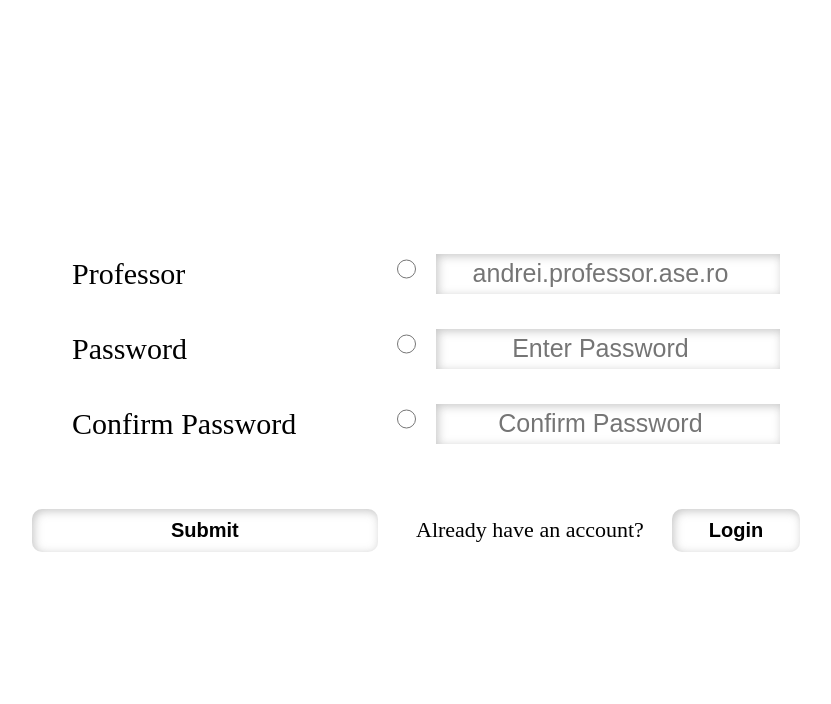
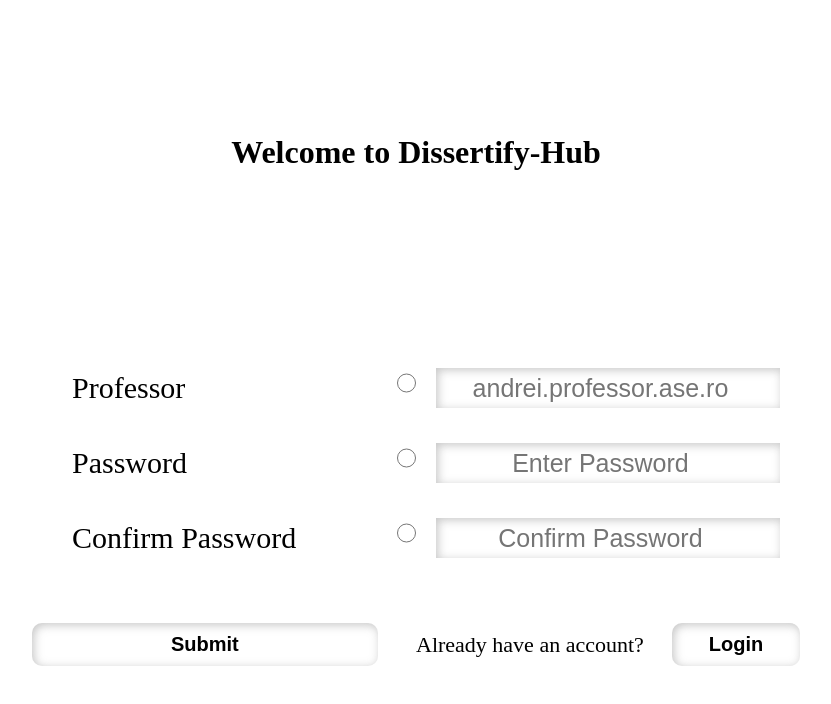
Before and after one commit to Ahamdan114/dissertify-hub, a React (Create React App) app in the folder client/: page / in a window 1280 px wide. Shown: the top 704 px of the page, without its empty margins (224-1055 px from the left). Built offline with nearby package versions, Linux system fonts and the light colour scheme.

Commit message:
Added title and style the arragements of elements

```diff
--- a/client/src/components/Authentication.css
+++ b/client/src/components/Authentication.css
@@ -20,6 +20,16 @@
     flex-direction: column;
     justify-content: center;
     align-items: center;
+}
+
+.from-container-introduction {
+    width: 100%;
+    display: flex;
+    flex-direction: column;
+
+    justify-content: center;
+    align-items: center;
+    margin-bottom: 25%;
 }
 
 /*.formContainer >*/
--- a/client/src/components/Authentication.jsx
+++ b/client/src/components/Authentication.jsx
@@ -94,6 +94,10 @@
     return (
         <div className="auth-container">
             <form className="formContainer">
+                <div className="from-container-introduction">
+                    <h1 className="from-container-title">Welcome to Dissertify-Hub</h1>
+                    {/* <p>The place where a dissertation becomes everytime a possibility</p> */}
+                </div>
 
                 <div className="form-input">
                     <label>{isStudent ? "Student" : "Professor"}</label>
@@ -160,10 +164,7 @@
                     </div>
                     <div className="auth-redirection">
                         <p>Already have an account?</p>
-                        <button
-                            className="auth-redirection-btn"
-                            onClick={redirectLogin}
-                        >
+                        <button className="auth-redirection-btn" onClick={redirectLogin}>
                             Login
                         </button>
                     </div>
```
